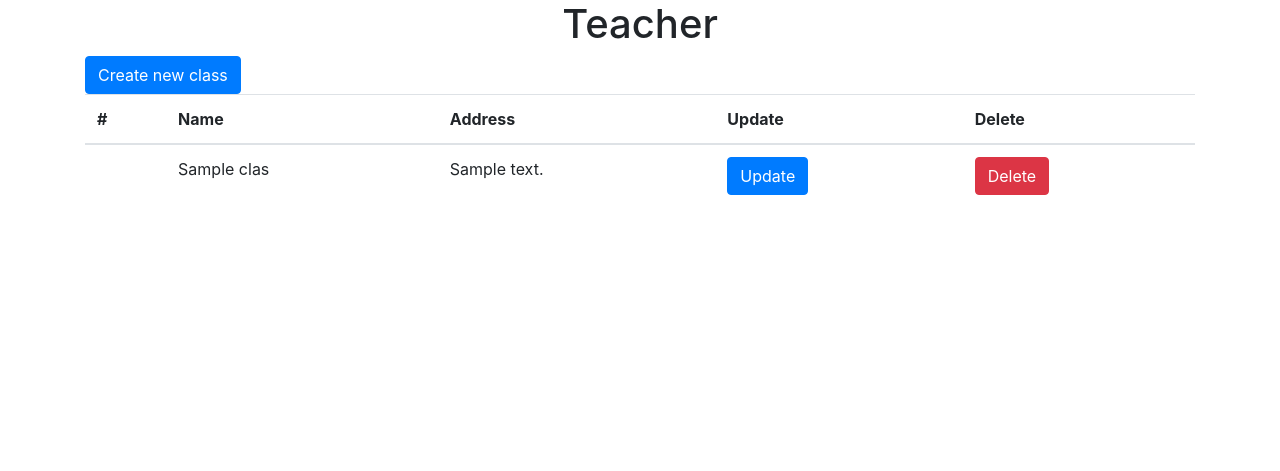
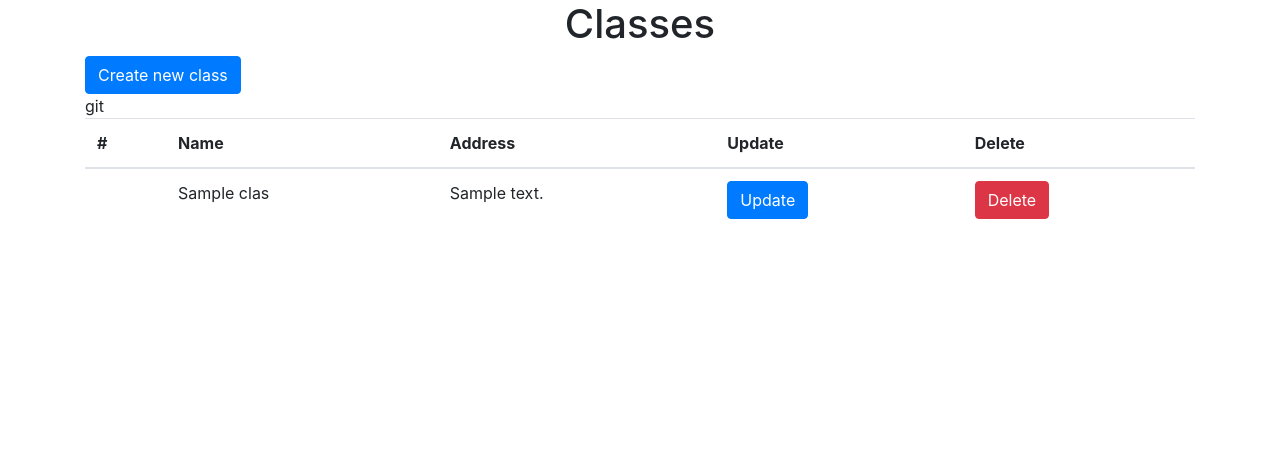
Before and after one commit to YuriFra/CRUD, a PHP site: page /?page=class in a window 1280 px wide. Shown: the part 112-583 px from the top of the page. Run offline with PHP 8.4, Linux system fonts and the light colour scheme; tables that the repository leaves empty hold one stand-in row (values such as "Sample post"); a stand-in replaces the project's code that opens the database connection; some libraries are stand-ins or nearby versions.

Commit message:
class & student form changes

```diff
--- a/View/class.php
+++ b/View/class.php
@@ -1,10 +1,10 @@
 <?php require 'includes/header.php'?>
 <section class="container">
-    <h1 class="text-center">Teacher</h1>
+    <h1 class="text-center">Classes</h1>
     <form method="post">
         <input type="hidden" name="action" value="add">
         <button type="submit" class="btn btn-primary">Create new class</button>
-    </form>
+    </form>git
     <table class="table">
         <thead>
         <tr>
--- a/View/student.php
+++ b/View/student.php
@@ -1,7 +1,7 @@
 <?php require 'includes/header.php'?>
 
     <section class="container">
-        <h1 class="text-center">Teacher</h1>
+        <h1 class="text-center">Student</h1>
         <form method="post">
             <input type="hidden" name="action" value="add">
             <button type="submit" class="btn btn-primary">Create new student</button>
@@ -21,8 +21,7 @@
                 /** @var Student $student */
                 echo "<tr>
                 <th scope='row'></th>
-                <td>{$student->getFirstName()}</td>
-                <td>{$student->getLastName()}</td>
+                <td>{$student->getFullName()}</td>
                 <td>{$student->getEmail()}</td>
                 <td>
                    <form method='post'>
```
